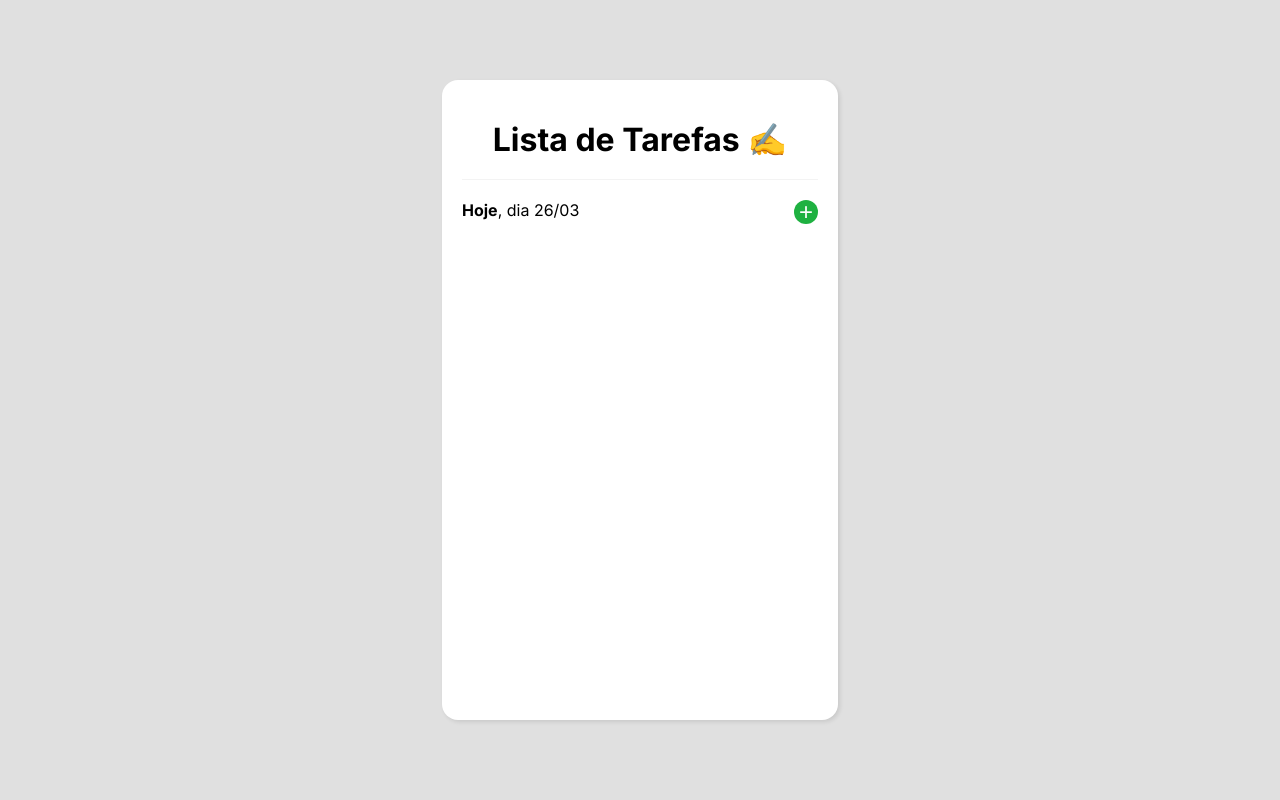
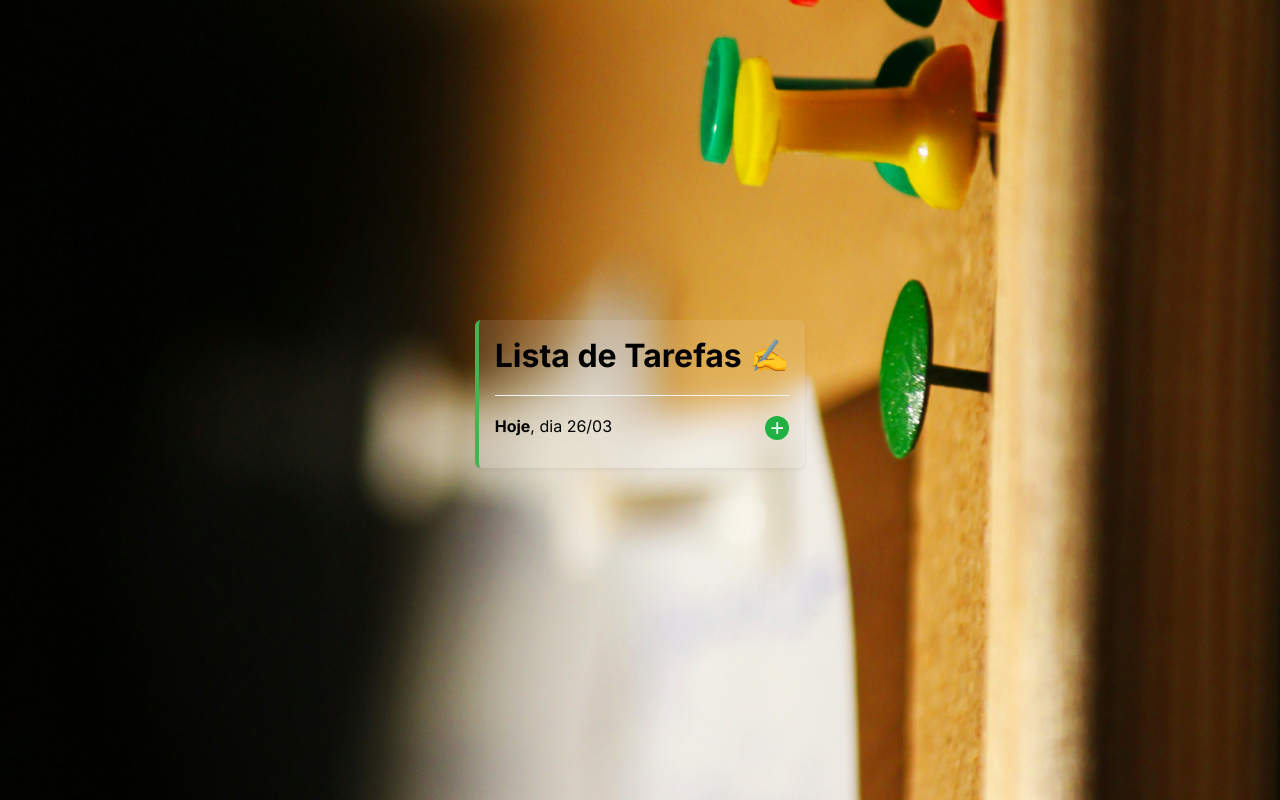
Before and after one commit to Grmaico/taskcreat, a website with bundled scripts: page index.html in a window 1280 px wide. Built offline with nearby package versions, Linux system fonts and the light colour scheme; files whose address does not match are found by name.

Commit message:
Ajustes finais

```diff
--- a/style.css
+++ b/style.css
@@ -3,6 +3,7 @@
     --gray: #e0e0e0;
     --light-gray: #f3f3f3;
     --white: #ffffff;
+    --black: #0e0d0d;
   }
 
   * {
@@ -16,7 +17,9 @@
     place-items: center;
     min-height: 100vh;
     font-family: "Inter", sans-serif;
-    background: var(--gray);
+    background: url("./assets/taskphoto.jpg") no-repeat center / cover;
+    background-position: center;
+    background-size: cover;
     padding-inline: 16px;
   }
 
@@ -26,13 +29,18 @@
   }
 
   .todo {
-    background: var(--white);
-    border-radius: 16px;
-    width: 100%;
-    max-width: 396px;
-    min-height: 640px;
-    padding: 40px 20px 20px;
-    box-shadow: 2px 2px 4px rgba(0, 0, 0, 0.1);
+    background: rgba(255, 255, 255, 0.1);
+    backdrop-filter: blur(12px);
+    border-left: 4px solid #4CAF50;
+    border-radius: 6px;
+    padding: 16px;
+    margin-bottom: 12px;
+    box-shadow: 0 2px 4px rgba(0, 0, 0, 0.05);
+    cursor: grab;
+    transition: all 1s;
+        animation: fadeIn 0.3s ease-out;
+
+
   }
 
   .todo-title {
@@ -41,11 +49,13 @@
     padding-bottom: 20px;
     border-bottom: 1px solid var(--light-gray);
     margin-bottom: 20px;
+
   }
 
   .todo-actions {
     display: flex;
     justify-content: space-between;
+
   }
 
   .create-button {
@@ -59,10 +69,14 @@
     line-height: 0;
     transition: 0.3s;
     transition-timing-function: cubic-bezier(0.2, 1, 0.2, 1.4);
+    animation: fadeIn 0.3s ease-out;
+    transition: all 0.8s;
+
+
   }
 
   .create-button:hover {
-    transform: scale(1.1);
+    transform: scale(2);
   }
 
   .todo-list {
@@ -70,6 +84,7 @@
     margin-top: 12px;
     max-height: 444px;
     overflow: auto;
+
   }
 
   .task {
@@ -79,6 +94,10 @@
     display: flex;
     align-items: center;
     gap: 8px;
+    animation: fadeIn 0.3s ease-out;
+    transition: all 0.8s;
+
+
   }
 
   .task + .task {
@@ -102,6 +121,9 @@
     background-image: url("./assets/trash.svg");
     background-repeat: no-repeat;
     background-position: center;
+    animation: fadeIn 0.3s ease-out;
+
+
   }
 
   @media (max-width: 400px) {
@@ -117,3 +139,8 @@
       font-size: 14px;
     }
   }
+
+  @keyframes fadeIn {
+    from { opacity: 0; transform: translateY(10px); }
+    to { opacity: 1; transform: translateY(0); }
+}
```
Also changed, not shown: assets/taskphoto.jpg (added).
